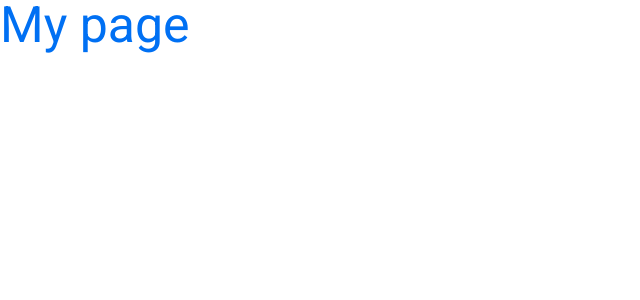
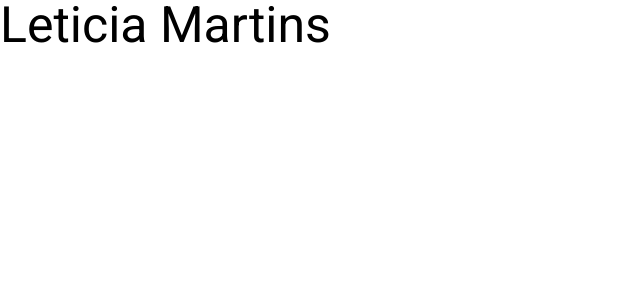
Before and after one commit to JuniorAlvesbr/leticiamartins.com.br-curso, a Next.js app: page / in a window 1280 px wide. Shown: the top 300 px of the page, without its empty margins (0-640 px from the left). Built offline with nearby package versions, Linux system fonts and the light colour scheme.

Commit message:
add color ThemeProvide styles

```diff
--- a/pages/_app.js
+++ b/pages/_app.js
@@ -1,18 +1,13 @@
 import { ThemeProvider } from 'styled-components'
 import Reset from '../styles/Reset'
+import Theme from '../styles/Theme'
 import GlobalStyles from '../styles/GlobalStyles'
-
-const theme = {
-  colors: {
-    primary: '#0070f3',
-  },
-}
 
 export default function App({ Component, pageProps }) {
   return (
     <>
       <Reset />
-      <ThemeProvider theme={theme}>
+      <ThemeProvider theme={Theme}>
         <GlobalStyles />
         <Component {...pageProps} />
       </ThemeProvider>
--- a/pages/index.js
+++ b/pages/index.js
@@ -2,9 +2,9 @@ import styled from 'styled-components'
 
 const Title = styled.h1`
   font-size: 50px;
-  color: ${({ theme }) => theme.colors.primary};
+  color: ${({ theme }) => theme.colors.secondary};
 `
 
 export default function Home() {
-  return <Title>My page</Title>
+  return <Title>Leticia Martins</Title>
 }
--- /dev/null
+++ b/styles/Theme.js
@@ -0,0 +1,8 @@
+const Theme = {
+    colors: {
+        primary: '#ffffff',
+        secondary: '#000000',
+    }
+};
+
+export default Theme;
```
